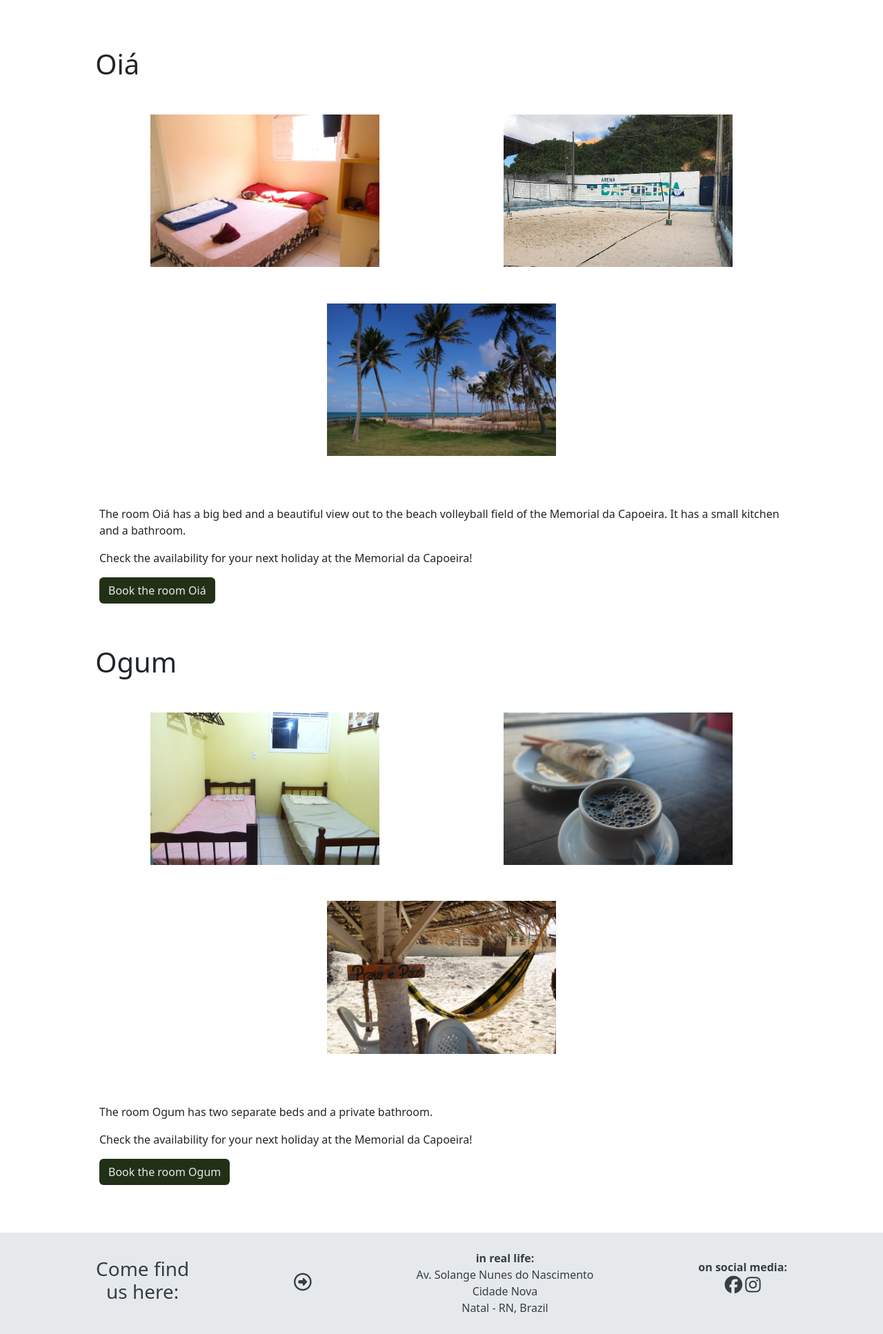
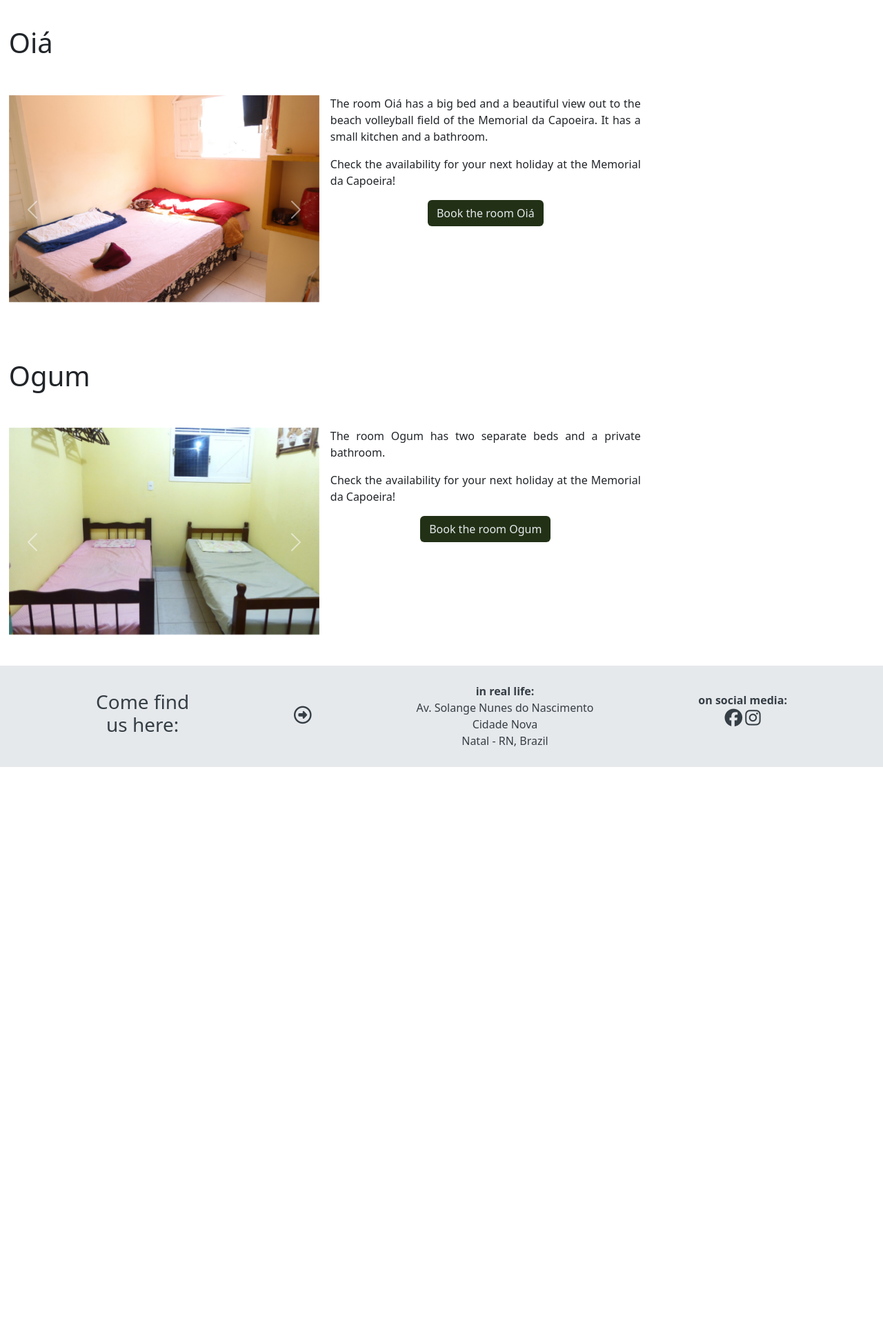
Before and after one commit to ellikarg/firsteverfullstack, a Django app: page /room_list/ in a window 1280 px wide. Shown: the part 117-2051 px from the top of the page at 69% size. After the commit the page ends 1229 px from the top, so only its background shows below. Run offline with Django 3.2, Linux system fonts and the light colour scheme; some libraries are stand-ins or nearby versions.

Commit message:
style: add carusel to the room list template

```diff
--- a/hostel/static/css/style.css
+++ b/hostel/static/css/style.css
@@ -119,12 +119,12 @@ h1 {
 
 /* carousel */
 
-.carousel {
+.carousel-classes {
     border: 1px solid #353E45;
     margin-bottom: 2%;
 }
 
-.carousel-item {
+.carousel-item-classes {
     max-width: 100%;
     height: 30rlh;
 }
@@ -194,22 +194,22 @@ h1 {
 /* room list */
 
 .room-overview {
-    width: 80%;
-    margin: 3% auto;
+    margin: 1%;
 }
 
-.room-images {
-    width: 100%;
+.carousel2 {
+    max-width: 450px;
 }
 
-.room-images img {
-    width: 22rem;
-    min-height: 100px;
-    padding: 1%;
+.room-detail-text {
+    max-width: 450px;
+    text-align: justify;
 }
 
 .room-description {
-    padding: 3% 0px;
+    display: flex;
+    flex-direction: column;
+    align-items: center;
 }
 
 
--- a/templates/hostel/room_list.html
+++ b/templates/hostel/room_list.html
@@ -14,14 +14,39 @@
 {% endfor %}
 {% endif %}
 
-<div class="d-flex flex-column room-overview">
-
 <h1>Oiá</h1>
-    <div class="d-flex flex-column">
-        <div class="d-flex flex-wrap room-images justify-content-around">
-            <img src="{% static 'images/oia_1.jpg' %}" alt="Image of Room name Oiá">
-            <img src="{% static 'images/oia_2.jpeg' %}" alt="Image of view from the room to the beach-volleyball-field">
-            <img src="{% static 'images/oia_3.JPG' %}" alt="Image of a beach close by">
+<div class="d-flex flex-column flex-lg-row room-overview">
+    <div id="carouselExampleIndicators" class="carousel carousel2 slide">
+        <div class="carousel-indicators">
+            <button type="button" data-bs-target="#carouselExampleIndicators" data-bs-slide-to="0" class="active"
+                aria-current="true" aria-label="Slide 1"></button>
+            <button type="button" data-bs-target="#carouselExampleIndicators" data-bs-slide-to="1"
+                aria-label="Slide 2"></button>
+            <button type="button" data-bs-target="#carouselExampleIndicators" data-bs-slide-to="2"
+                aria-label="Slide 3"></button>
+        </div>
+        <div class="carousel-inner">
+            <div class="carousel-item active">
+                <img src="{% static 'images/oia_1.jpg' %}" class="d-block w-100" alt="Image of Room name Oiá">
+            </div>
+            <div class="carousel-item">
+                <img src="{% static 'images/oia_2.jpeg' %}" class="d-block w-100"
+                    alt="Image of view from the room to the beach-volleyball-field">
+            </div>
+            <div class="carousel-item">
+                <img src="{% static 'images/oia_3.JPG' %}" class="d-block w-100" alt="Image of a beach close by">
+            </div>
+        </div>
+        <button class="carousel-control-prev" type="button" data-bs-target="#carouselExampleIndicators"
+            data-bs-slide="prev">
+            <span class="carousel-control-prev-icon" aria-hidden="true"></span>
+            <span class="visually-hidden">Previous</span>
+        </button>
+        <button class="carousel-control-next" type="button" data-bs-target="#carouselExampleIndicators"
+            data-bs-slide="next">
+            <span class="carousel-control-next-icon" aria-hidden="true"></span>
+            <span class="visually-hidden">Next</span>
+        </button>
     </div>
     <div class="ms-3 room-detail-text">
         <div class="room-description">
@@ -38,18 +63,47 @@
 </div>
 
 <h1>Ogum</h1>
-    <div class="d-flex flex-column">
-        <div class="d-flex flex-wrap flex-row room-images justify-content-around">
-            <img src="{% static 'images/ogum_1.jpg' %}" alt="Image of Room Ogum">
-            <img src="{% static 'images/ogum_2.jpg' %}" alt="Image of a breakfast">
-            <img src="{% static 'images/ogum_3.jpg' %}" alt="Image of a beach close by">
+<div class="d-flex flex-column flex-lg-row room-overview">
+    <div id="carouselExampleIndicators2" class="carousel carousel2 slide">
+        <div class="carousel-indicators">
+            <button type="button" data-bs-target="#carouselExampleIndicators2" data-bs-slide-to="0" class="active"
+                aria-current="true" aria-label="Slide 1"></button>
+            <button type="button" data-bs-target="#carouselExampleIndicators2" data-bs-slide-to="1"
+                aria-label="Slide 2"></button>
+            <button type="button" data-bs-target="#carouselExampleIndicators2" data-bs-slide-to="2"
+                aria-label="Slide 3"></button>
+        </div>
+        <div class="carousel-inner">
+            <div class="carousel-item active">
+                <img src="{% static 'images/ogum_1.jpg' %}" class="d-block w-100" alt="Image of Room Ogum">
+            </div>
+            <div class="carousel-item">
+                <img src="{% static 'images/ogum_2.jpg' %}" class="d-block w-100" alt="Image of a breakfast">
+            </div>
+            <div class="carousel-item">
+                <img src="{% static 'images/ogum_3.jpg' %}" class="d-block w-100" alt="Image of a beach close by">
+            </div>
+        </div>
+        <button class="carousel-control-prev" type="button" data-bs-target="#carouselExampleIndicators2"
+            data-bs-slide="prev">
+            <span class="carousel-control-prev-icon" aria-hidden="true"></span>
+            <span class="visually-hidden">Previous</span>
+        </button>
+        <button class="carousel-control-next" type="button" data-bs-target="#carouselExampleIndicators2"
+            data-bs-slide="next">
+            <span class="carousel-control-next-icon" aria-hidden="true"></span>
+            <span class="visually-hidden">Next</span>
+        </button>
     </div>
     <div class="ms-3 room-detail-text">
         <div class="room-description">
             <p>The room Ogum has two separate beds and a private bathroom.</p>
             <p>Check the availability for your next holiday at the Memorial da Capoeira!</p>
+            {% if user.is_authenticated %}
             <a href="{% url 'hostel:room_detail_view' name='Ogum' %}" class="btn btn-custom">Book the room Ogum</a>
-            </div>
+            {% else %}
+            <a href="{% url 'account_login' %}" class="btn btn-custom">Book the room Ogum</a>
+            {% endif %}
         </div>
     </div>
 </div>
```
Also changed, not shown: templates/hostel/academy.html (+4 -4 lines). Lines whose indentation alone changed are shown as unchanged.
